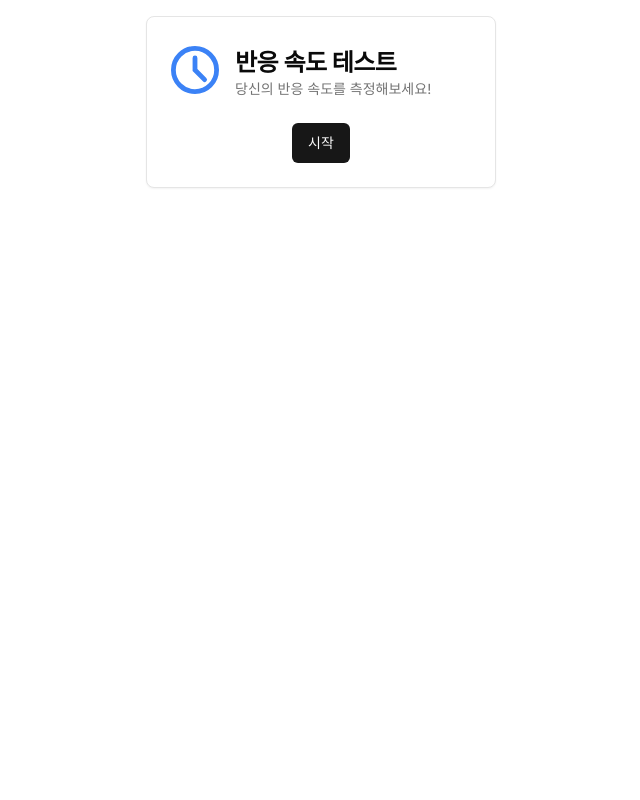
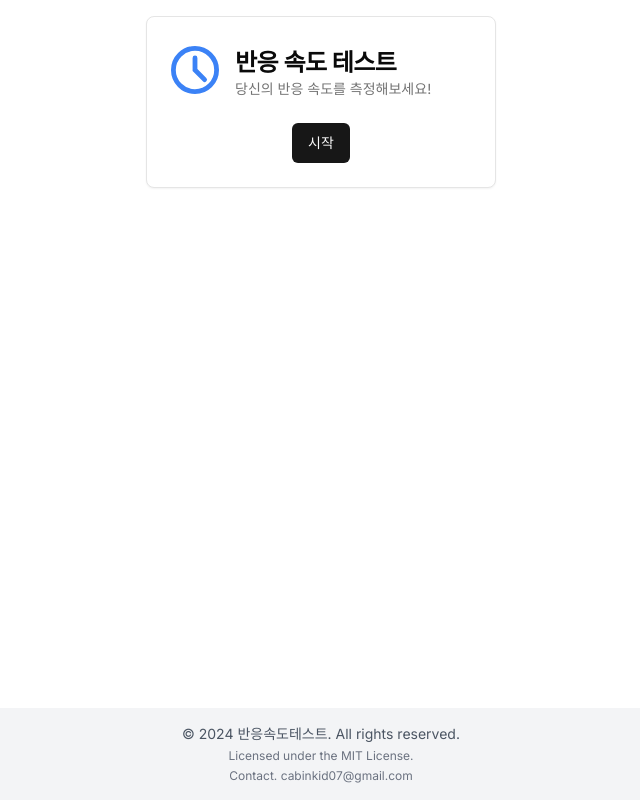
Before and after one commit to C0904/my-reaction-test, a Next.js app: page / in a window 1280 px wide. Shown: the whole page, without its empty margins (319-959 px from the left). Built offline with nearby package versions, Linux system fonts and the light colour scheme; no server answers.

Commit message:
[feat] footer 추가

```diff
--- /dev/null
+++ b/src/components/Footer.tsx
@@ -0,0 +1,22 @@
+import React from 'react';
+
+const Footer: React.FC = () => {
+  return (
+    <footer className="bg-gray-100 text-center py-4 mt-8">
+      <p className="text-sm text-gray-600">
+        © 2024 반응속도테스트. All rights reserved.
+      </p>
+      <p className="text-xs text-gray-500 mt-1">
+        Licensed under the MIT License.
+      </p>
+      <p className="text-xs text-gray-500 mt-1">
+        Contact.{' '}
+        <a href="mailto:cabinkid07@gmail.com" className="hover:underline">
+          cabinkid07@gmail.com
+        </a>
+      </p>
+    </footer>
+  );
+};
+
+export default Footer;
--- a/src/components/ReactionTest.tsx
+++ b/src/components/ReactionTest.tsx
@@ -38,11 +38,11 @@ const getRandomColor = () => {
   return colors[Math.floor(Math.random() * colors.length)];
 };
 
-const redirectDomains = [
-  'https://naver.com',
-  'https://google.com',
-  'https://youtube.com',
-];
+// const redirectDomains = [
+//   'https://naver.com',
+//   'https://google.com',
+//   'https://youtube.com',
+// ];
 
 type ReactionTestRef = {
   startTest: () => void;
@@ -120,11 +120,11 @@ const ReactionTest = forwardRef<ReactionTestRef, ReactionTestProps>(
         setTimeout(() => setIsClickable(true), 1000);
 
         // 20% 확률로 다른 도메인으로 리다이렉트
-        if (Math.random() < 0.2) {
-          const randomDomain =
-            redirectDomains[Math.floor(Math.random() * redirectDomains.length)];
-          window.open(randomDomain, '_blank');
-        }
+        // if (Math.random() < 0.2) {
+        //   const randomDomain =
+        //     redirectDomains[Math.floor(Math.random() * redirectDomains.length)];
+        //   window.open(randomDomain, '_blank');
+        // }
       } else if (state === 'go') {
         setEndTime(Date.now());
         setState('done');
@@ -277,7 +277,7 @@ const ReactionTest = forwardRef<ReactionTestRef, ReactionTestProps>(
                           transition={{ delay: 0.9 }}
                           className="text-yellow-500"
                         >
-                          서버에 연결되지 않아 전체 최고 기록을 확인할 수
+                          현재 서버에 연결되지 않아 전체 최고 기록을 확인할 수
                           없습니다.
                         </motion.p>
                       )}
--- a/src/components/ReactionTestPage.tsx
+++ b/src/components/ReactionTestPage.tsx
@@ -12,6 +12,7 @@ import {
 import ReactionTest from './ReactionTest';
 import Logo from './Logo';
 import { io, Socket } from 'socket.io-client';
+import Footer from './Footer';
 
 export default function ReactionTestPage() {
   const [showTest, setShowTest] = useState<boolean>(false);
@@ -22,7 +23,7 @@ export default function ReactionTestPage() {
   const [socket, setSocket] = useState<Socket | null>(null);
 
   const connectSocket = useCallback(() => {
-    const newSocket = io('http://localhost:3001', {
+    const newSocket = io(process.env.NEXT_PUBLIC_SERVER_DOMAIN, {
       path: '/ws',
       transports: ['websocket'],
       upgrade: false,
@@ -92,13 +93,16 @@ export default function ReactionTestPage() {
   };
 
   return (
-    <div className="container mx-auto p-4">
+    <div className="flex flex-col min-h-screen">
+      <main className="flex-grow container mx-auto p-4">
         <Card className="w-[350px] mx-auto">
           <CardHeader className="flex flex-row items-center space-x-4">
             <Logo className="w-12 h-12 flex-shrink-0" />
             <div>
               <CardTitle className="text-2xl">반응 속도 테스트</CardTitle>
-            <CardDescription>당신의 반응 속도를 측정해보세요!</CardDescription>
+              <CardDescription>
+                당신의 반응 속도를 측정해보세요!
+              </CardDescription>
             </div>
           </CardHeader>
           <CardFooter className="flex justify-center">
@@ -114,6 +118,8 @@ export default function ReactionTestPage() {
             isConnected={isConnected}
           />
         )}
+      </main>
+      <Footer />
     </div>
   );
 }
```
Lines whose indentation alone changed are shown as unchanged.
